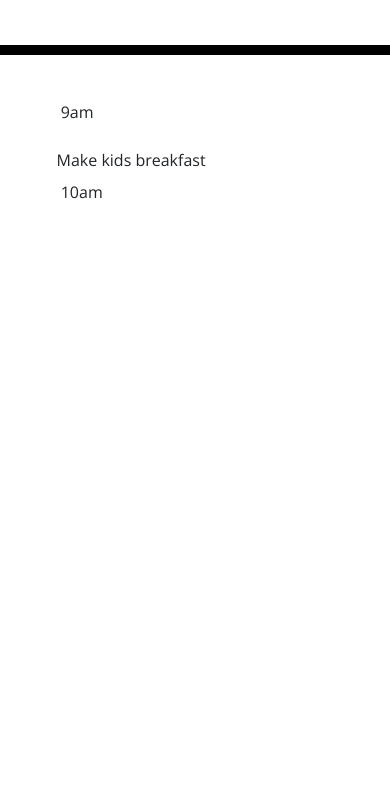
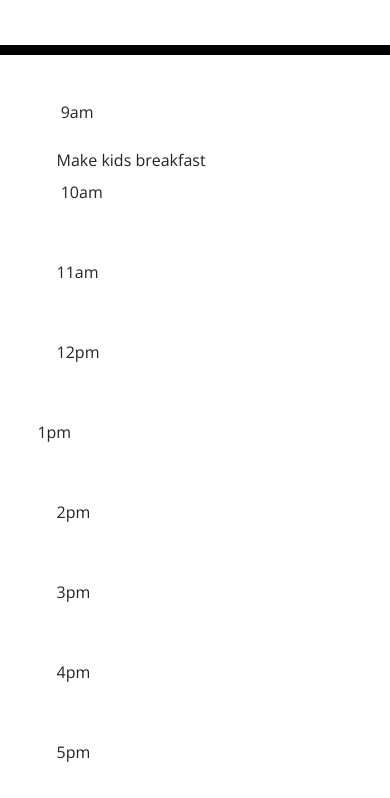
Before and after one commit to Q-Jones92/Plan-Out-Your-Days-with-My-Calander-, a plain HTML site: page index.html in a window 390 px wide. Shown: the part 256-1054 px from the top of the page. Drawn offline with nearby package versions, Linux system fonts and the light colour scheme.

Commit message:
added the time under all first div class col-md-2

```diff
--- a/index.html
+++ b/index.html
@@ -62,30 +62,107 @@
 
        <div class='row 3'>
 
-       </div>
+        <div class='col-md-2'>
+          11am
+        </div>
+
+        <div class='col-md-8'>
+
+        </div>
+
+        <div class='col-md-2'>
+
+        </div>
+      </div>
 
        <div class='row 4'>
 
+        <div class='col-md-2'>
+          12pm
+        </div>
+
+        <div class='col-md-8'>
+
+        </div>
+
+        <div class='col-md-2'>
+
+        </div>
        </div>
 
        <div class="row 5">
+         1pm
+        <div class='col-md-2'>
 
+        </div>
+
+        <div class='col-md-8'>
+
+        </div>
+
+        <div class='col-md-2'>
+
+        </div>
        </div>
 
        <div class="row 6">
 
+        <div class='col-md-2'>
+          2pm
+        </div>
+
+        <div class='col-md-8'>
+
+        </div>
+
+        <div class='col-md-2'>
+
+        </div>
        </div>
 
        <div class='row 7'>
 
+        <div class='col-md-2'>
+          3pm
+        </div>
+
+        <div class='col-md-8'>
+
+        </div>
+
+        <div class='col-md-2'>
+
+        </div>
        </div>
 
        <div class="row 8">
 
+        <div class='col-md-2'>
+          4pm
+        </div>
+
+        <div class='col-md-8'>
+
+        </div>
+
+        <div class='col-md-2'>
+
+        </div>
        </div>
 
        <div class="row 9">
 
+        <div class='col-md-2'>
+          5pm
+        </div>
+
+        <div class='col-md-8'>
+
+        </div>
+
+        <div class='col-md-2'>
+
+        </div>
        </div>
       </div>
 
```
